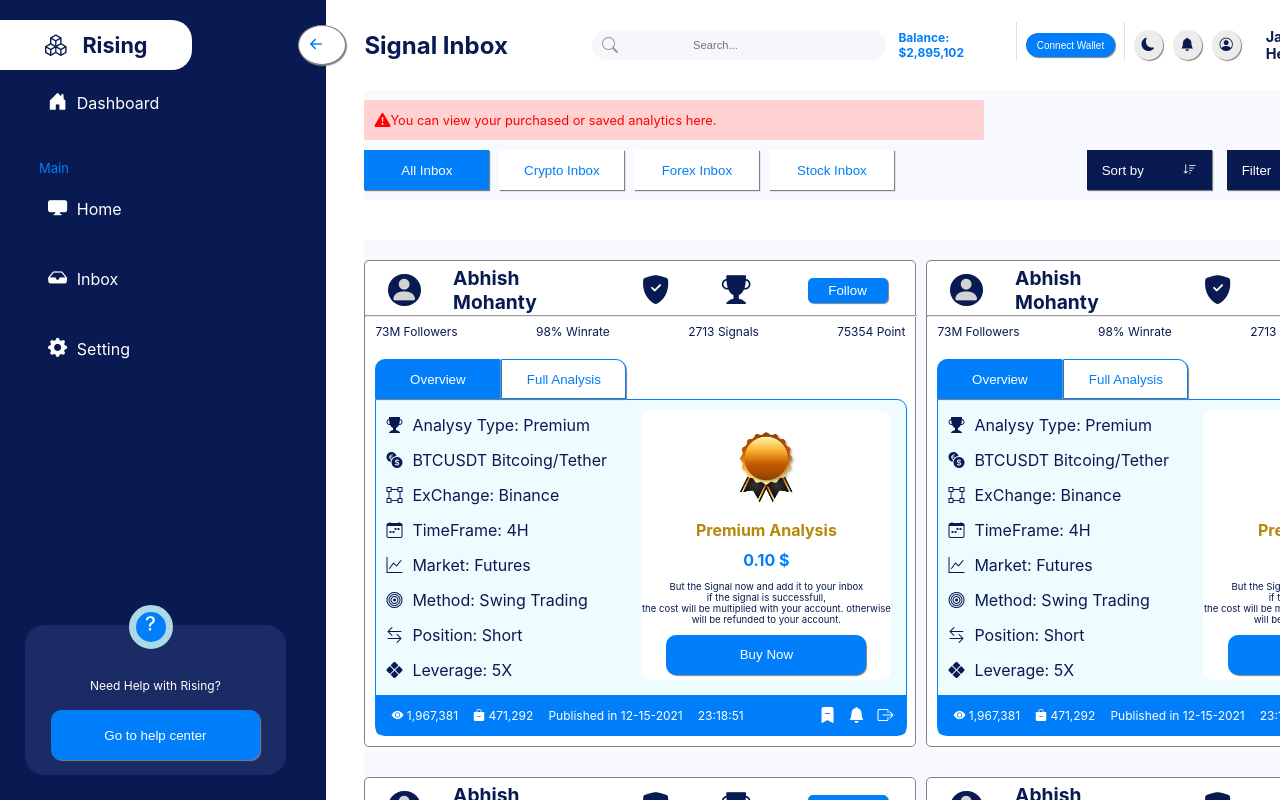
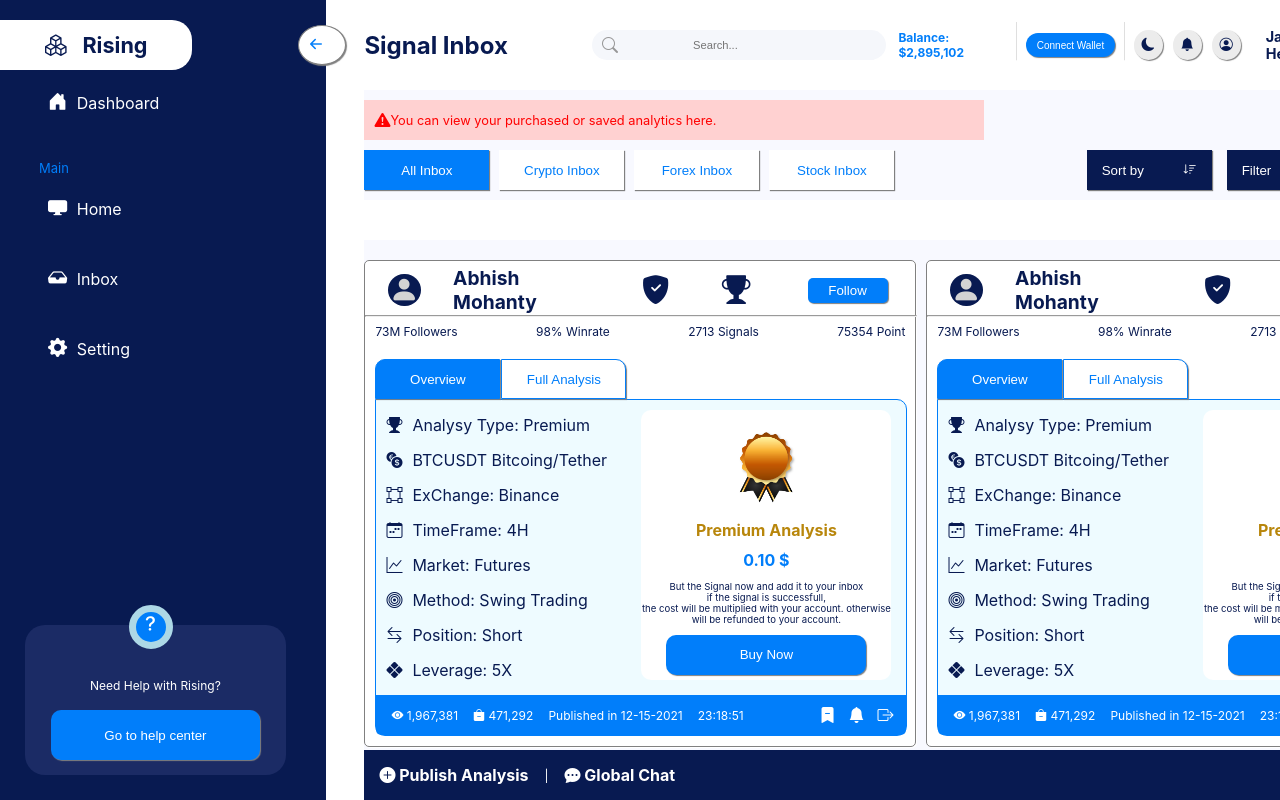
Before and after one commit to Cimorexave/react-test, a React (Create React App) app: page / in a window 1280 px wide. Shown: the top 800 px of the page. Built offline with nearby package versions, Linux system fonts and the light colour scheme.

Commit message:
added fixed page footer component and stylings

```diff
--- a/src/App.js
+++ b/src/App.js
@@ -4,16 +4,19 @@ import Card from './components/Card';
 import Header from './components/Header';
 import Sidebar from './components/Sidebar';
 import Navigation from './components/Navigation';
+import Footer from './components/Footer';
 
 function App() {
   return (
     <div className="App">
       <Sidebar />
+
       <div className="fixed-header">
         <Header />
         <Navigation />
       </div>
       <div className="container">
+      <Footer />
         <Card />
         <Card />
         <Card />
--- /dev/null
+++ b/src/components/Footer.js
@@ -0,0 +1,14 @@
+import React from 'react';
+import '../styles/footer.css';
+
+const Footer = () => {
+  return (
+    <div className='footer'>
+        <p className="footer-p"><i className='bi bi-plus-circle-fill'></i> Publish Analysis</p>
+        <p>|</p>
+        <p className="footer-p"><i className='bi bi-chat-dots-fill'></i> Global Chat</p>
+    </div>
+  )
+}
+
+export default Footer
--- /dev/null
+++ b/src/styles/footer.css
@@ -0,0 +1,25 @@
+:root {
+    --darkblue-clr : #081A51;
+    --lightblue-clr: #017EFA;
+}
+/*footer stylings*/
+.footer {
+    position: fixed;
+    bottom: 0;
+    width: 1115px;
+    height: 50px;
+    background-color: var(--darkblue-clr);
+    z-index: 2;
+    display: flex;
+    align-items: center;
+    gap: 1em;
+
+}
+.footer-p {
+    color: white;
+    font-size: 1em;
+    font-weight: bold;
+}
+.footer-p:first-child {
+    margin-left: 15px;
+}
```
